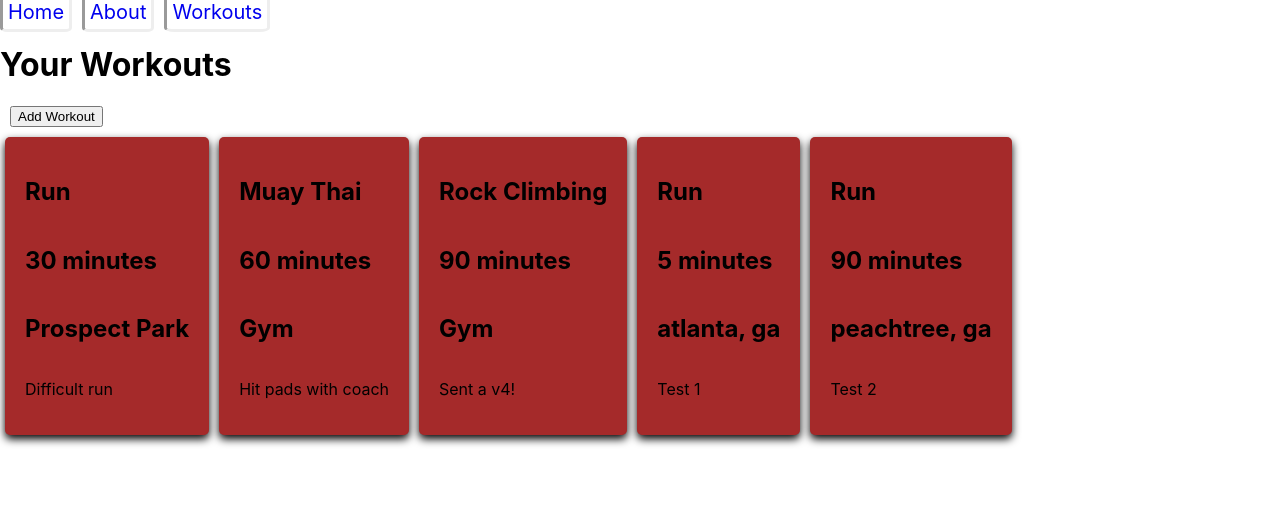
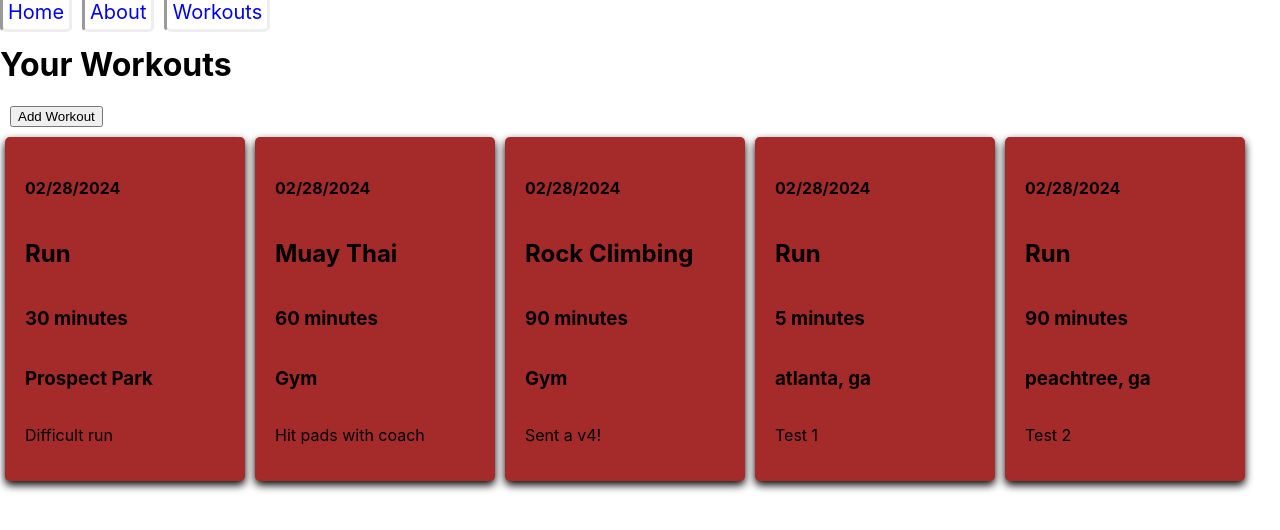
Before and after one commit to gasparericmartin/project-phase-2, a React (Create React App) app: page /workouts in a window 1280 px wide. Shown: the top 530 px of the page. Built offline with nearby package versions, Linux system fonts and the light colour scheme; data requests are answered from the project's data file.

Commit message:
Display date on cards

```diff
--- a/src/components/AddWorkout.js
+++ b/src/components/AddWorkout.js
@@ -3,12 +3,12 @@ import './AddWorkout.css'
 
 function AddWorkout({postWorkout}) {
     const [formData, setFormData] = useState({
+                                    date: '',
                                     type: '',
                                     length: '',
                                     location: '',
                                     notes: '',
-                                    imgUrl: '',
-                                    date: ''
+                                    imgUrl: ''
     })
 
     function handleChange(e) {
--- a/src/components/WorkoutCard.css
+++ b/src/components/WorkoutCard.css
@@ -7,6 +7,7 @@
     margin-bottom: 20px;
     margin-left: 5px;
     margin-right: 5px;
+    width: 200px;
 }
 
 .card:hover {
--- a/src/components/WorkoutCard.js
+++ b/src/components/WorkoutCard.js
@@ -1,15 +1,22 @@
 import './WorkoutCard.css'
 
 function WorkoutCard({workout}) {
-    const {id, type, length, location, notes, imgUrl} = workout
+    const {id, date, type, length, location, notes, imgUrl} = workout
+
+    const displayDate = {
+                        year: date.slice(0, 4),
+                        month: date.slice(-5, -3),
+                        day: date.slice(-2)
+    }
 
     return (
         <div
             className='card'
             onClick={() => console.log(new Date().toDateString())}>
+            <h4>{displayDate.month}/{displayDate.day}/{displayDate.year}</h4>
             <h2>{type}</h2>
-            <h2>{length} minutes</h2>
-            <h2>{location}</h2>
+            <h3>{length} minutes</h3>
+            <h3>{location}</h3>
             <p>{notes}</p>
         </div>
     )
```
